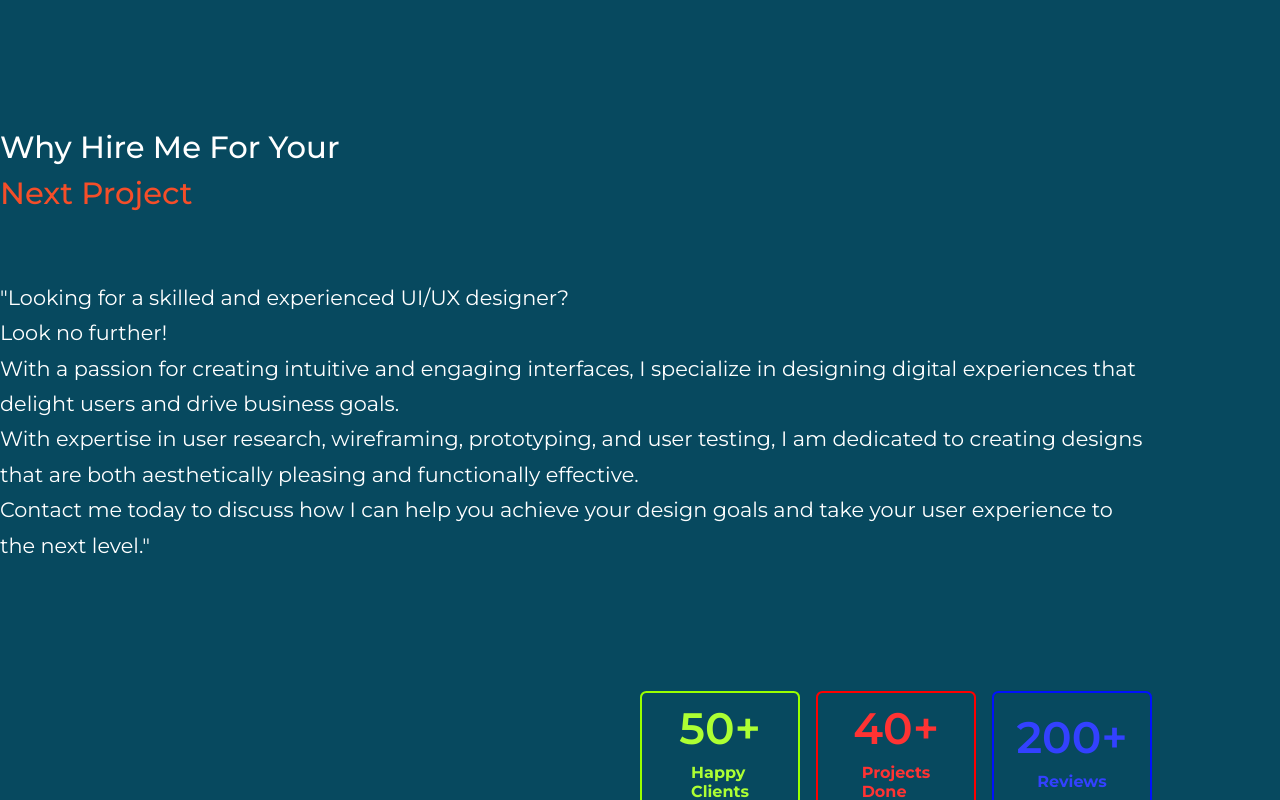
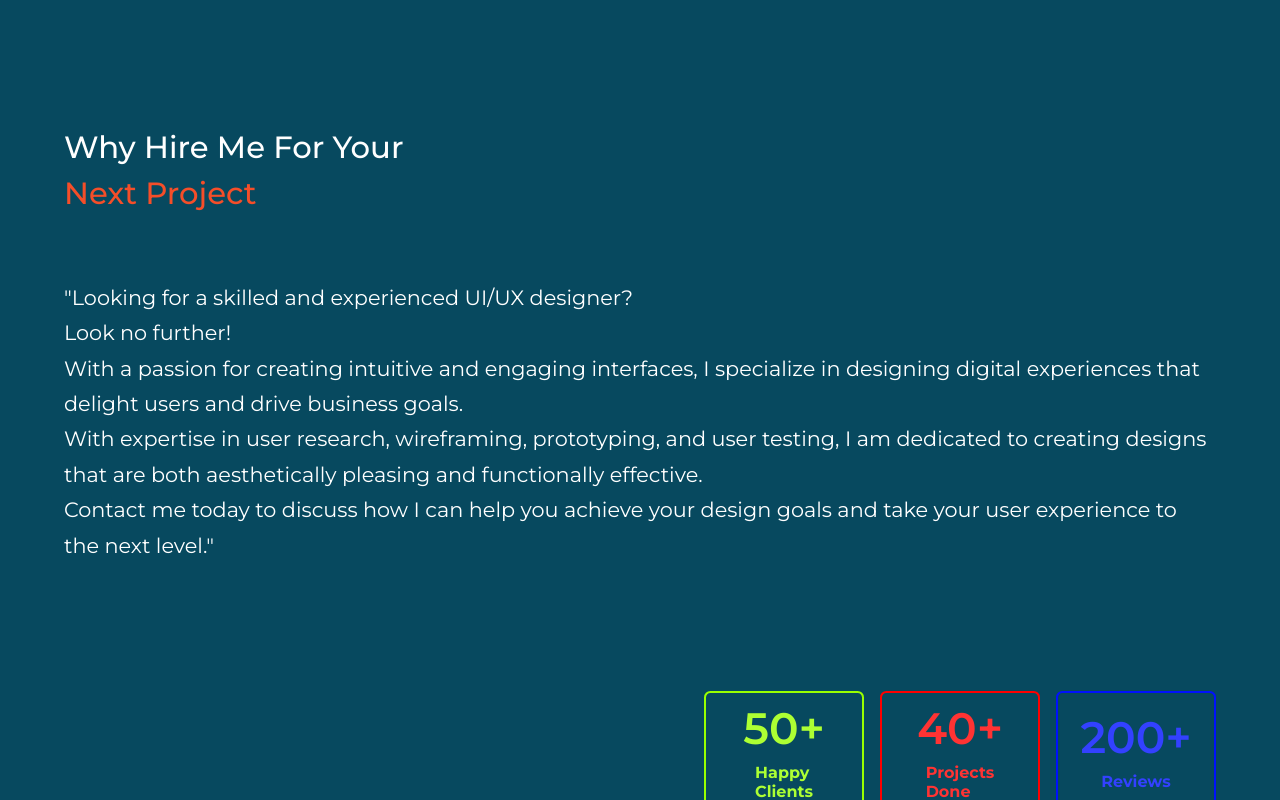
Before and after one commit to bojan09/denkovski-portfolio, a React (Vite) app: page / in a window 1280 px wide. Shown: the part 1100-1900 px from the top of the page. Built offline with nearby package versions, Linux system fonts and the light colour scheme.

Commit message:
minor fixes

```diff
--- a/src/index.css
+++ b/src/index.css
@@ -70,6 +70,7 @@ ul {
   color: #fff;
 }
 
+
 /* set up the body */
 body {
   font-size: 62.5%;
@@ -77,9 +78,9 @@ body {
   color: #fff;
   background-color: var(--clr-main-bg);
   width: 100%;
-  /* max-width: 90vw; */
   height: 100%;
   margin: 0 auto;
+  overflow-x: hidden;
 }
 
 .navbar,
--- a/src/pages/HireMe/HireMe.css
+++ b/src/pages/HireMe/HireMe.css
@@ -1,3 +1,7 @@
+.hire-me {
+    margin: 0 auto;
+}
+
 .hire-me>* {
     margin-top: 1.6rem
 }
@@ -86,7 +90,7 @@
 @media screen and (min-width:500px) {
 
     .hire-me {
-        margin: 10rem 0;
+        margin: 10rem auto;
     }
 
     .hire-me_heading {
```
